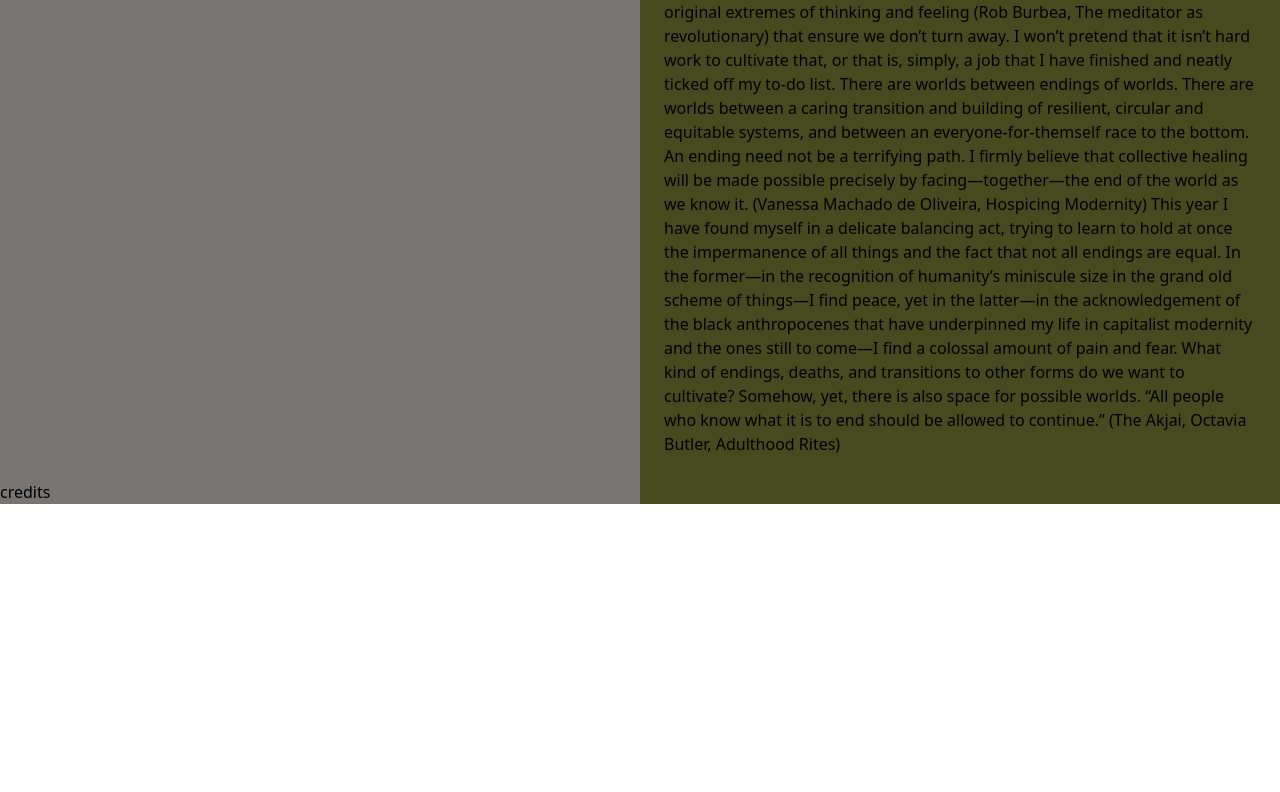
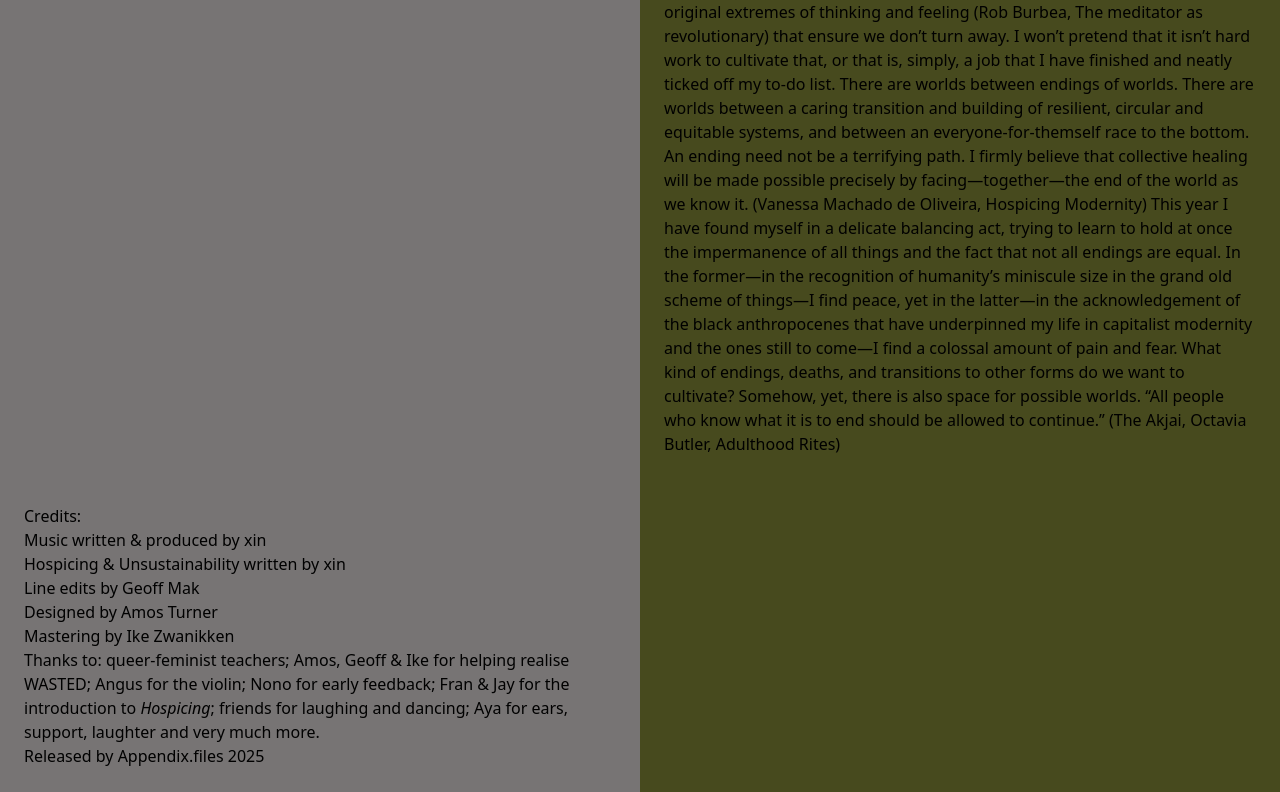
Before and after one commit to zz-hh-aa/wasted, a website: page index.html in a window 1280 px wide. Shown: the part 6912-7704 px from the top of the page. Before the commit the page ends 7416 px from the top, so only its background shows below. Drawn offline with nearby package versions, Linux system fonts and the light colour scheme.

Commit message:
feat: credits content

```diff
--- a/index.html
+++ b/index.html
@@ -32,8 +32,17 @@
     </main>
 
     <footer class="flex flex-col md:flex-row">
-        <div class="w-full md:w-1/2 bg-wasted-green md:bg-wasted-grey">
-            <p>credits</p>
+        <div class="p-6 w-full md:w-1/2 bg-wasted-green md:bg-wasted-grey">
+            <div class="max-w-[400px]">
+            <p>Credits: <br>
+            Music written & produced by xin<br>
+            Hospicing & Unsustainability written by xin<br>
+            Line edits by Geoff Mak<br>
+            Designed by Amos Turner<br>
+            Mastering by Ike Zwanikken<br>
+            Thanks to: queer-feminist teachers; Amos, Geoff & Ike for helping realise WASTED; Angus for the violin; Nono for early feedback; Fran & Jay for the introduction to <em>Hospicing</em>; friends for laughing and dancing; Aya for ears, support, laughter and very much more. <br>
+            Released by Appendix.files 2025</p>
+            </div>
         </div>
         <div class="md:w-1/2 md:bg-wasted-green">
         </div>
```
